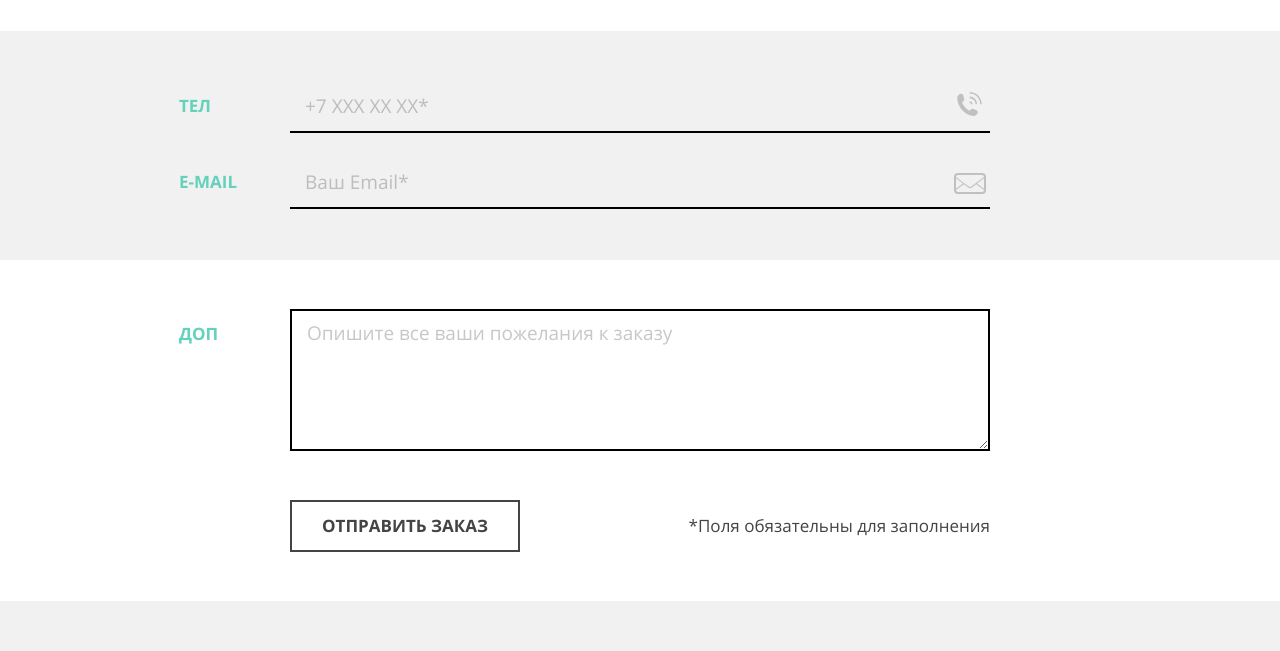
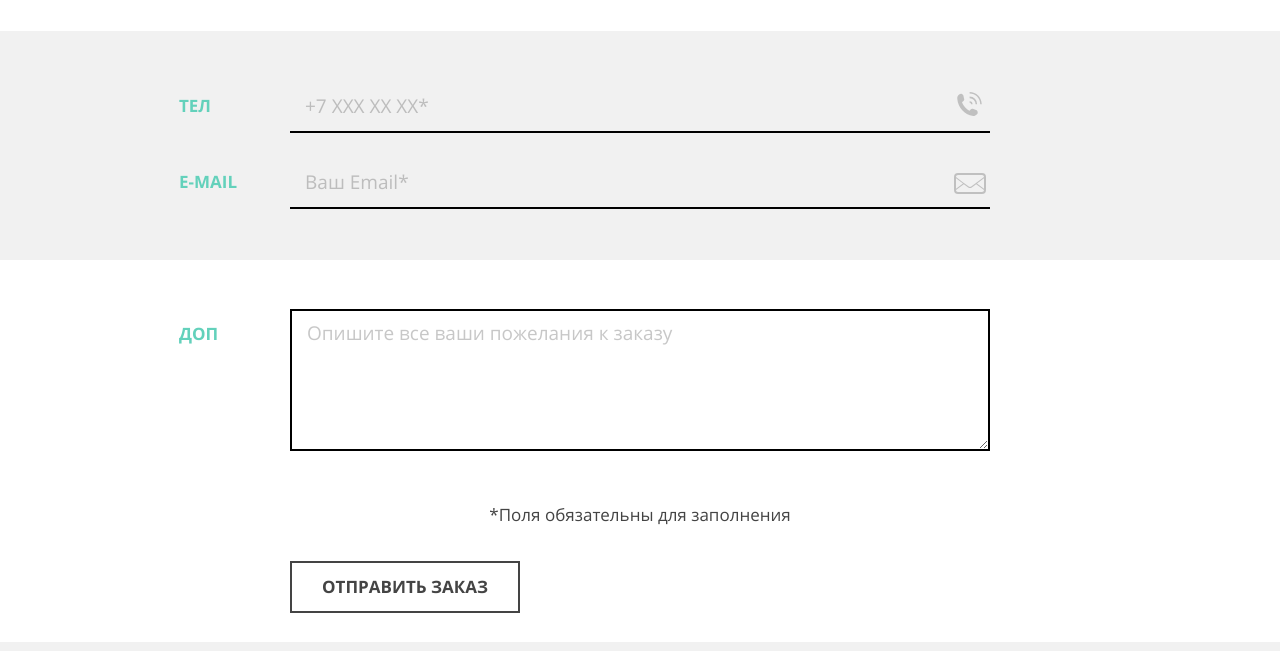
Before and after one commit to ilchenkoArtem/375383-mishka, a website: page source/form.html in a window 1280 px wide. Shown: the part 1257-1908 px from the top of the page. Drawn offline with nearby package versions, Linux system fonts and the light colour scheme; files that its build step writes are made by us from their sources; files whose address does not match are found by name.

Commit message:
решение проблем ie

```diff
--- a/source/less/blocks/order-form.less
+++ b/source/less/blocks/order-form.less
@@ -11,6 +11,8 @@
     );
     margin-top: 9px;
     margin-bottom: 31px;
+    text-align: center;
+
 }
 
 .order-form__container-name {
@@ -248,13 +250,6 @@ input[name="color"]:checked + label::after {
 
 .order-form__container-name {
     margin-bottom: 6px;
-}
-
-.order-form__container-button {
-    display: flex;
-    flex-direction: column;
-    align-items: flex-start;
-    justify-content: center;
 }
 
 .order-form__color-item label:hover::before,
@@ -648,6 +643,7 @@ input[name="color"]:checked + label::after {
         padding-right: 0;
         box-sizing: border-box;
         margin-top: 13px;
+
     }
     .order-form__email-wrapper svg {
         right: 22px;
```
Also changed, not shown: gulpfile.js (+19 -7 lines).
